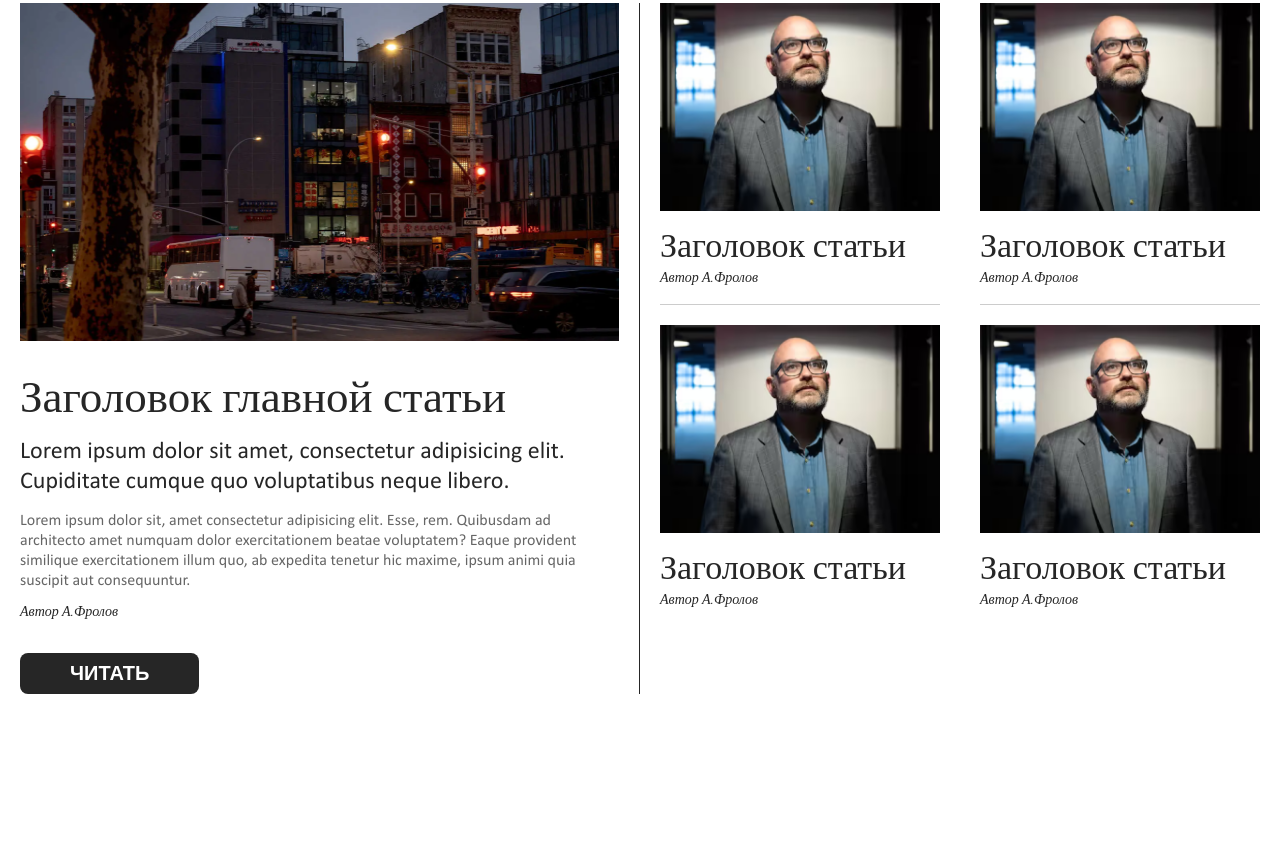
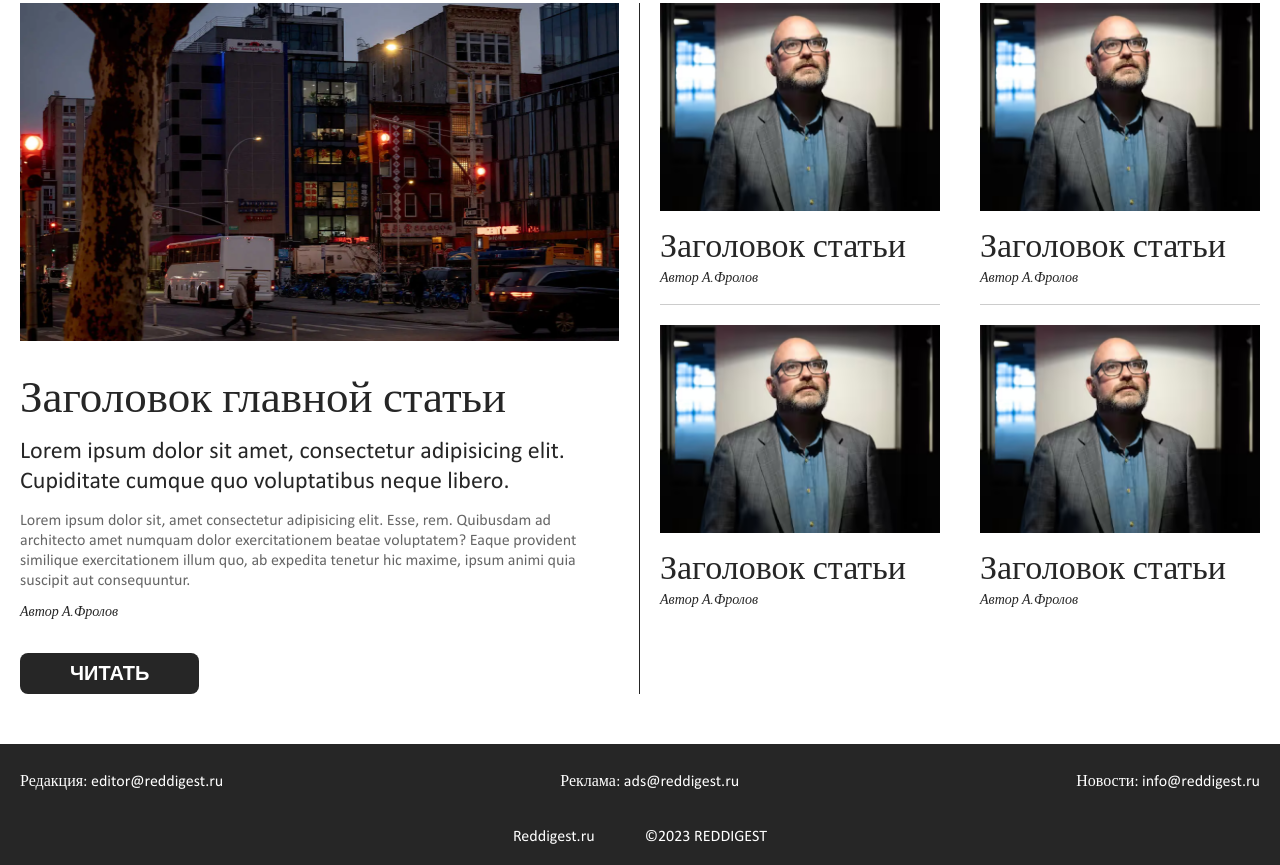
Before and after one commit to Anemoiaa/reddigest-front, a plain HTML site: page index.html in a window 1280 px wide. Shown: the part 4416-5281 px from the top of the page. Before the commit the page ends 5110 px from the top, so only its background shows below. Drawn offline with nearby package versions, Linux system fonts and the light colour scheme.

Commit message:
feat: add footer

```diff
--- a/css/style.css
+++ b/css/style.css
@@ -499,3 +499,40 @@ body {
     font-size: 24px;
     line-height: 1.1;
 }
+
+.footer {
+    margin-top: 50px;
+    background-color: var(--color-main);
+}
+
+.footer__container {
+    padding-top: 21px;
+    padding-bottom: 20px;
+}
+
+.footer__links {
+    display: flex;
+    justify-content: space-between;
+}
+
+.footer__link {
+    font-weight: 400;
+    font-size: 16px;
+    line-height: 1.25;
+    color: #ffffff;
+}
+
+.footer_rights {
+    margin-top: 35px;
+    display: flex;
+    justify-content: center;
+    gap: 50px;
+    font-weight: 400;
+    font-size: 16px;
+    line-height: 1.25;
+    color: #ffffff;
+}
+
+.footer_rights p:nth-child(2) {
+    text-transform: uppercase;
+}
--- a/index.html
+++ b/index.html
@@ -508,6 +508,31 @@
                 </div>
             </section>
         </main>
+        <footer class="footer">
+            <div class="footer__container">
+                <ul class="footer__links">
+                    <li>
+                        <a class="footer__link" href="#">
+                            Редакция: editor@reddigest.ru
+                        </a>
+                    </li>
+                    <li>
+                        <a class="footer__link" href="#">
+                            Реклама: ads@reddigest.ru
+                        </a>
+                    </li>
+                    <li>
+                        <a class="footer__link" href="#">
+                            Новости: info@reddigest.ru
+                        </a>
+                    </li>
+                </ul>
+                <div class="footer_rights">
+                    <p>Reddigest.ru</p>
+                    <p>&copy;2023 Reddigest</p>
+                </div>
+            </div>
+        </footer>
     </div>
     <script src="https://cdn.jsdelivr.net/npm/swiper@8/swiper-bundle.min.js"></script>
     <script src="./js/scroll.js"></script>
```
